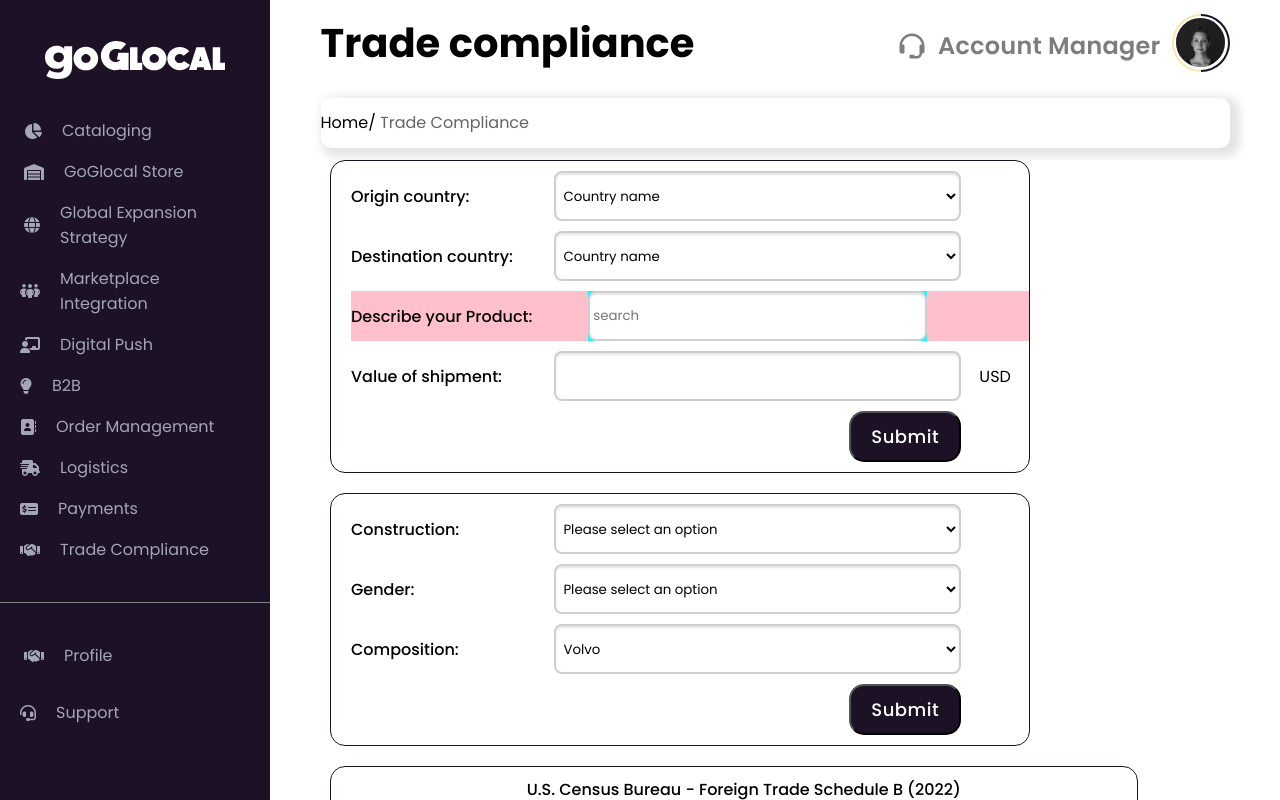
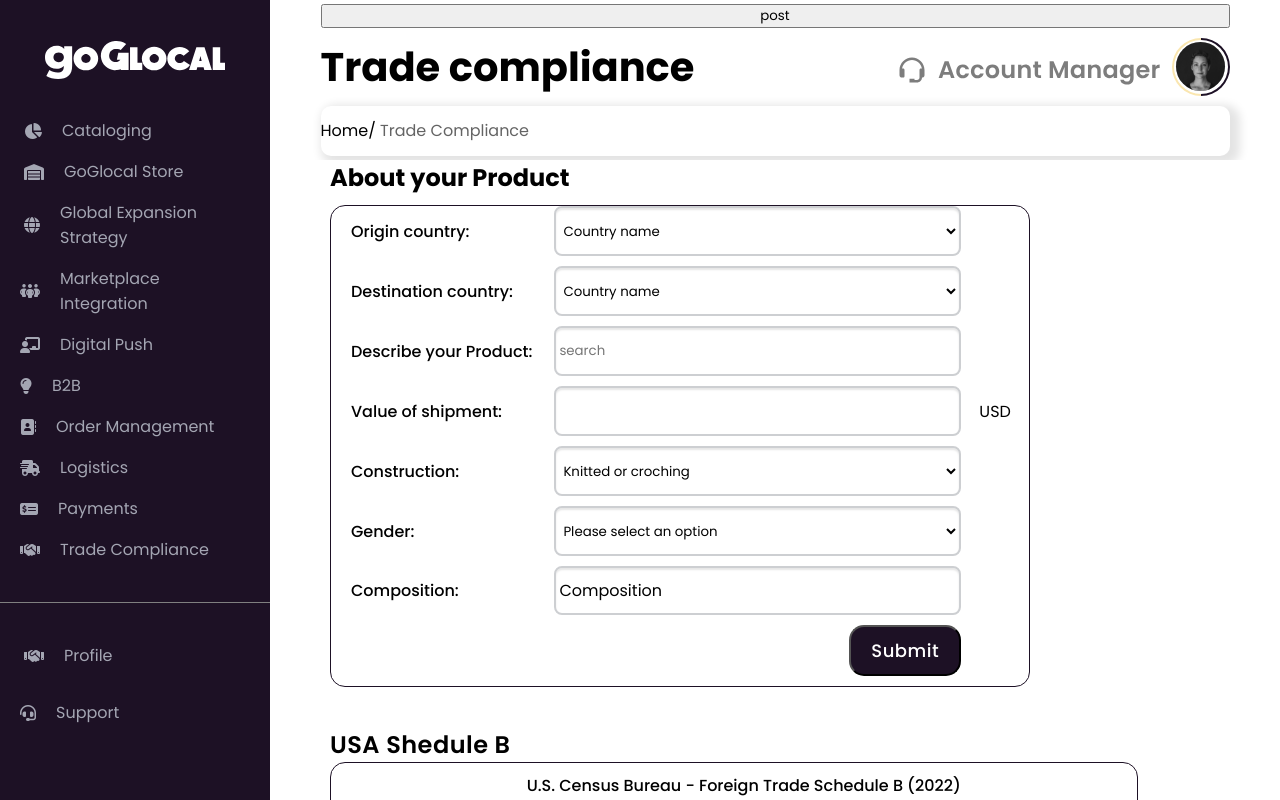
Before and after one commit to ankith111/Ecommerce-Webapp, a React (Create React App) app in the folder frontend/: page /trade in a window 1280 px wide. Built offline with nearby package versions, Linux system fonts and the light colour scheme.

Commit message:
corrected

```diff
--- a/frontend/src/Components/Trade/Trade.js
+++ b/frontend/src/Components/Trade/Trade.js
@@ -1,20 +1,164 @@
-import React, { useState } from "react";
+import React, { useEffect, useState } from "react";
 import Image from "react";
 import JSONDATA from "../data.json";
+import Axios from "axios";
 import i from "./i.svg";
 import Button from "../../Utilities/Components/Button/Button";
 import "../Logistics/LogisticsMainPage.scss";
 import Sidebar from "../../Utilities/Components/Sidebar/Sidebar";
 import "./Trade.scss";
+import axios from "axios";
+import { Metadata } from "libphonenumber-js/core";
 function Trade() {
+  const url = "http://65.0.204.216/trade_compliance/get_hs_code";
 
-  const [sterm,setsterm] = useState("");
+
+  const [matdata, setmatdata] = useState({});
+  const [gendata, setgendata] = useState("");
+  const [Data, setData] = useState({
+    chapter: "62",
+    format: "questions",
+    description: "",
+
+    answers: {
+      gender: gendata,
+      material : {
+         cotton : matdata.cotton,
+      }
+  }
+  });
+
+  async function addTodo() {
+
+    try {
+      const url = "http://65.0.204.216/trade_compliance/get_hs_code";
+      const config = {
+          headers: {
+              "Content-Type": "application/json",
+
+          },
+      };
+
+    //   const body = {
+    //     "chapter": "62",
+    //     "country": "United States",
+    //     "format": "questions",
+    //     "description": "shirt",
+    //     "answers": {
+    //         "gender": "Women's or girls",
+    //         "material" : {
+    //             "cotton": 70
+    //         }
+    //     }
+    // };
+    const body = JSON.stringify(Data);
+      const res = await axios.post(url, body, config);
+
+      console.log("sent", res);
+  } catch (err) {
+      console.log("Error in sending data!", err.response.data);
+      alert("Error in sending data!");
+      // if (err.response.data.detail === "Invalid token.") {
+      //     history.push("/");
+      //     localStorage.removeItem("token");
+      // }
+  }
+  }
+  useEffect(() => {
+    setData((state)=>{
+      return{
+        ...state,
+      answers: {
+        gender: gendata,
+        material : {
+           cotton : Number(matdata.cotton),
+           wool: Number(matdata.wool),
+        }
+    }
+  }
+      });
+
+}, [gendata,matdata]);
+
+
+  const onChangeHandler = (e) => {
+
+    setData((state) => {
+      return {
+        ...state,
+        [e.target.name]: e.target.value,
+         description: sterm,
+      };
+    });
+  };
+  const onChangeHandler1 = (e) => {
+    setmatdata((state) => {
+      return {
+        ...state,
+        [e.target.name]: e.target.value,
+      };
+    });
+
+  };
+  const onChangeHandler2 = (e) => {
+    setgendata(() => {
+
+      return (e.target.value);
+    });
+
+
+  };
+
+  const onSubmitHandler = (e) => {
+    e.preventDefault();
+
+    console.log(Data);
+    addTodo();
+
+  };
+
+  const [sterm, setsterm] = useState("");
+  const [cot, setcot] = useState(false);
+  const [dis, setdis] = useState("none");
+  let m = 0;
+
+  let aks = () => {
+    let arr = JSONDATA.filter((val) => {
+      if (sterm == "") {
+      } else if (val.toLowerCase().includes(sterm.toLowerCase())) {
+        return val;
+      }
+    });
+    if (arr.length === 0) {
+      return <div style={{ color: "red" }}>Enter Valid Input</div>;
+    } else {
+      const main = arr.map((val) => {
+        if (val === sterm) {
+          m = 1;
+        } else {
           return (
-
+            <div
+              onClick={() => {
+                setsterm(val);
+              }}
+              className="vah"
+            >
+              {val}
+            </div>
+          );
+        }
+      });
+      return <div className="sheet">{m ? "" : main}</div>;
+    }
+  };
+  return (
     <div className="mainPage">
-      <Sidebar />
+      <Sidebar className="sidebar" />
       <div className="m1">
         <div className="hed1">
+          <button id="post" onClick={addTodo}>
+            post
+          </button>
           <div className="nav1 f-l fw-b">
             <div>Trade compliance</div>
             <img src={i}></img>
@@ -26,32 +170,41 @@ function Trade() {
             </div>
           </div>
         </div>
-
+        <div className="f-m fw-b abt">About your Product</div>
 
         <div className="f3">
-          <form className="form">
+          <form className="form" onSubmit={onSubmitHandler}>
             <div className="input">
               <label for="country" className="f-sx fw-m lab">
                 Origin country:
               </label>
 
-              <select className="ph " name="country" id="cars">
-              <option   value="" disabled selected>Country name</option>
+              <select
+                className="ph "
+                name="country"
+                id="cars"
+                onChange={(e) => {
+                  onChangeHandler(e);
+                }}
+                required
+              >
+                <option value="" disabled selected>
+                  Country name
+                </option>
                 <option
                   placeholder="Country"
                   className="op ff-poppins f-sx fw-m ph."
-                  value="volvo"
+                  value="USA"
                 >
                   USA
                 </option>
                 <option
                   placeholder="Country"
                   className="op ff-poppins f-sx fw-m"
-                  value="saab"
+                  value="India"
                 >
                   India
                 </option>
-
               </select>
               <div className="usd"></div>
             </div>
@@ -60,15 +213,24 @@ function Trade() {
                 Destination country:
               </label>
 
-              <select className="ph" name="country" id="cars">
-              <option className="uno"  value="" disabled selected>Country name</option>
-                <option className="op ff-poppins f-sx fw-m" value="volvo">
+              <select
+                className="ph"
+                name="country"
+                id="cars"
+                required
+                onChange={(e) => {
+                  onChangeHandler(e);
+                }}
+              >
+                <option className="uno" value="" disabled selected>
+                  Country name
+                </option>
+                <option className="op ff-poppins f-sx fw-m" value="USA">
                   USA
                 </option>
-                <option className="op ff-poppins f-sx fw-m" value="saab">
+                <option className="op ff-poppins f-sx fw-m" value="India">
                   India
                 </option>
-
               </select>
               <div className="usd"></div>
             </div>
@@ -80,36 +242,18 @@ function Trade() {
               <div className="inputsp">
                 <input
                   type="text"
+                  name="description"
                   placeholder="search"
+                  value={sterm}
                   className="insp"
-              onChange={(event)=>{
+                  onChange={(event) => {
                     setsterm(event.target.value);
+
+                    setcot(true);
                   }}
-              >
-              </input>
-              {
-                <div className="sheet">
-                {JSONDATA.filter((val)=>{
-                  if(sterm==""){
-
-                  }
-                  else if(val.toLowerCase().includes(sterm.toLowerCase())){
-                    return val;
-                  }
-                }).map((val,key)=>{
-                  return(
-                    <div className="user">
-                      <p>{val}</p>
+                ></input>
+                {cot ? aks() : ""}
               </div>
-                  )
-                })}
-                </div>
-              }
-             </div>
-
-
-
-
 
               <div className="usd"></div>
             </div>
@@ -117,41 +261,32 @@ function Trade() {
               <label for="country" className="f-sx fw-m lab">
                 Value of shipment:
               </label>
-              <input className="ph"></input>
+              <input
+                className="ph"
+                type="number"
+                name="value"
+                required
+                onChange={(e) => {
+                  onChangeHandler(e);
+                }}
+              ></input>
               <div className="usd">USD</div>
             </div>
-            <div className="btns">
-              <Button
-                //  style={{ justifySelf: "flex-end" }}
-                className="btn-primary fw-m f-s sub"
-              >
-                Submit
-              </Button>
-            </div>
-          </form>
 
-          <form className="form">
             <div className="input">
               <label for="country" className="f-sx fw-m lab">
                 Construction:
               </label>
-              <select className="ph" name="country" id="cars">
-              <option className="uno"  value="" disabled selected>Please select an option</option>
-                <option
-
-                  className="op ff-poppins f-sx fw-m"
-                  value="volvo"
-                >Knitted or croching
-
+              <select className="ph" name="country" id="cars" required>
+                {/* <option className="uno" value="" disabled selected>
+                  Please select an option
+                </option> */}
+                <option className="op ff-poppins f-sx fw-m" value="volvo">
+                  Knitted or croching
                 </option>
-                <option
-
-                  className="op ff-poppins f-sx fw-m"
-                  value="saab"
-                >
+                <option className="op ff-poppins f-sx fw-m" value="saab">
                   other
                 </option>
-
               </select>
               <div className="usd"></div>
             </div>
@@ -160,18 +295,39 @@ function Trade() {
                 Gender:
               </label>
 
-              <select className="ph" name="country" id="cars">
-              <option className="uno"  value="" disabled selected>Please select an option</option>
-                <option className="op ff-poppins f-sx fw-m" value="volvo">
+              <select
+                className="ph"
+                name="gender"
+                id="cars"
+                required
+                onChange={(e) => {
+                  onChangeHandler2(e);
+                }}
+              >
+                <option className="uno" value="" disabled selected>
+                  Please select an option
+                </option>
+                <option
+                  className="op ff-poppins f-sx fw-m"
+                  name="gender"
+                  value="Men's or Boys"
+                >
                   Men's or Boys
                 </option>
-                <option className="op ff-poppins f-sx fw-m" value="saab">
+                <option
+                  className="op ff-poppins f-sx fw-m"
+                  name="gender"
+                  value="Women's or girls"
+                >
                   Women's or girls
                 </option>
-                <option className="op ff-poppins f-sx fw-m" value="opel">
+                <option
+                  className="op ff-poppins f-sx fw-m"
+                  name="gender"
+                  value="Babies"
+                >
                   Babies
                 </option>
-
               </select>
               <div className="usd"></div>
             </div>
@@ -179,20 +335,68 @@ function Trade() {
               <label for="country" className="f-sx fw-m lab">
                 Composition:
               </label>
-              <select className="ph" name="country" id="cars">
-                <option className="op ff-poppins f-sx fw-m" value="volvo">
-                  Volvo
-                </option>
-                <option className="op ff-poppins f-sx fw-m" value="saab">
-                  Saab
-                </option>
-                <option className="op ff-poppins f-sx fw-m" value="opel">
-                  Opel
-                </option>
-                <option className="op ff-poppins f-sx fw-m" value="audi">
-                  Audi
-                </option>
-              </select>
+              <div className="composition">
+                <div
+                  className="compdis"
+                  style={{ cursor: "pointer" }}
+                  onClick={() => {
+                    // e.preventDefault();
+                    if (dis == "none") {
+                      setdis("contents");
+                    } else {
+                      setdis("none");
+                    }
+                  }}
+                >
+                  Composition
+                </div>
+
+                <div className="composition1" style={{ display: `${dis}` }}>
+                  <div className="co">
+                    <input
+                      className="compin"
+                      name="cotton"
+                      type="tel"
+                      onChange={(e) => {
+                        onChangeHandler1(e);
+                      }}
+                    ></input>
+                    <div className="cmo">%Cotton</div>
+                  </div>
+                  <div className="co">
+                    <input
+                      className="compin"
+                      name="wool"
+                      type="tel"
+                      onChange={(e) => {
+                        onChangeHandler1(e);
+                      }}
+
+                    ></input>
+                    <div className="cmo">%wool or fine animal hair</div>
+                  </div>
+                  <div className="co">
+                    <input className="compin" type="number"></input>
+                    <div className="cmo">%synthetic fibres</div>
+                  </div>
+                  <div className="co">
+                    <input className="compin" type="number"></input>
+                    <div className="cmo">%other textile material</div>
+                  </div>
+                  <div className="co">
+                    <input className="compin" type="number"></input>
+                    <div className="cmo">%manmade fibre</div>
+                  </div>
+                  <div className="co">
+                    <input className="compin" type="number"></input>
+                    <div className="cmo">%artificial fibers</div>
+                  </div>
+                  <div className="co">
+                    <input className="compin" type="number"></input>
+                    <div className="cmo">%Kashmir (cashmere) goats</div>
+                  </div>
+                </div>
+              </div>
               <div className="usd"></div>
             </div>
 
@@ -205,109 +409,55 @@ function Trade() {
               </Button>
             </div>
           </form>
-
+          <div>
+            <div className="ushb">USA Shedule B</div>
             <div className="us">
               <div className="chapu fw-m">
                 U.S. Census Bureau - Foreign Trade Schedule B (2022) <br />
                 <div className="chapa fw-m ">
                   Chapter61 <br />
-                CHAPTER 61-ARTICLES OF APPAREL AND CLOTHING ACCESSORIES, KNITTED
-                OR CROCHETED <br />
+                  CHAPTER 61-ARTICLES OF APPAREL AND CLOTHING ACCESSORIES,
+                  KNITTED OR CROCHETED <br />
                 </div>
               </div>
 
-
               <div className="sb">
                 <div className=" u1 fw-b">
+                  <div className="u2 ">Schedule B Number</div>
 
-            <div className="u2 ">
-            Schedule B Number
+                  <div className="u2m   ">Description</div>
+
+                  <div className="u2  ">UOM</div>
+
+                  <hr />
+                </div>
+                <div className="u1">
+                  <div className="u2">61.04</div>
+
+                  <div className="u2m">
+                    Women's or girls' suits, ensembles, suit-type jackets,
+                    blazers. dresses, skirts, divided skirts, trousers, bib and
+                    brace overalls, breeches and shorts (other than swimwear)
+                    knitted or crocheted:
                   </div>
 
-            <div className="u2m   ">
-            Description
+                  <div className="u2"></div>
                 </div>
 
-            <div className="u2  ">
-            UOM
-            </div>
+                <div className="u1">
+                  <div className="u2"></div>
 
-        < hr/>
+                  <div className="u2m">-Dresses</div>
 
-
+                  <div className="u2"></div>
                 </div>
                 <div className="u1">
+                  <div className="u2">61. 04</div>
 
-            <div className="u2">
-            61.04
+                  <div className="u2m">- -of cotton</div>
+
+                  <div className="u2">Doz.,kg</div>
                 </div>
-
-            <div className="u2m">
-            Women's or girls' suits, ensembles, suit-type jackets, blazers. dresses, skirts, divided skirts, trousers, bib and brace overalls, breeches and shorts (other than swimwear) knitted or crocheted:
-            </div>
-
-            <div className="u2">
-
-            </div>
-
-</div>
-
-
-            <div className="u1">
-
-
-
-
-            <div className="u2">
-
-            </div>
-
-            <div className="u2m">
-               -Dresses
-            </div>
-
-            <div className="u2">
-
-            </div>
-
-
-
-
-
-
-
-
-
-
-
-            </div>
-            <div className="u1">
-
-            <div className="u2">
-            61. 04
-            </div>
-
-            <div className="u2m">
-            - -of cotton
-            </div>
-
-            <div className="u2">
-            Doz.,kg
-            </div>
-
-
-
-
-
-
-
-
-
-
-
-
-
-
               </div>
             </div>
           </div>
--- a/frontend/src/Components/Trade/Trade.scss
+++ b/frontend/src/Components/Trade/Trade.scss
@@ -7,17 +7,19 @@
         // background-color: aquamarine;
         width: 99%;
         row-gap: 10px;
-       margin-top: 140px;
         background: #FFFFFF;
         border: 1px solid #1D1125;
         border-radius: 15px;
         padding: 10px 0px 10px 20px;
 
         }
+
+            // background-color: aquamarine;
             .f3{
                 // background-color: aquamarine;
-            padding: 0px;
+                padding: 20px 0px 20px 0px;
             }
+
         .m1{
             overflow-y: scroll;
             margin-top: 64px;
@@ -38,9 +40,18 @@
              overflow: hidden;
           position: sticky;
           top: 0;
-          z-index: 100;
+          z-index: 5;
           background-color: #FFFFFF;
           width: 100%;
+        }
+        .us{
+
+            background: #FFFFFF;
+            border: 1px solid #1D1125;
+            border-radius: 15px;
+         padding: 10px 0px 10px 20px;
+            width:99%;
+
         }
 }
 @media screen and (min-width: 750px){
@@ -53,7 +64,7 @@
         background: #FFFFFF;
         border: 1px solid #1D1125;
         border-radius: 15px;
-        padding: 10px 0px 10px 20px;
+        padding: 0px 0px 10px 20px;
 
         }
         .form2{
@@ -67,7 +78,7 @@
 
         .f3{
             // background-color: aquamarine;
-            padding: 0px 0px 0px 60px;
+            padding: 10px 0px 20px 60px;
         }
         .m1{
             overflow-y: scroll;
@@ -89,11 +100,20 @@
              overflow: hidden;
           position: sticky;
           top: 0;
-          z-index: 100;
+          z-index: 50;
           background-color: #FFFFFF;
           width: 100%;
          padding-left: 5%;
          padding-right: 5%;
+        }
+        .us{
+
+            background: #FFFFFF;
+            border: 1px solid #1D1125;
+            border-radius: 15px;
+         padding: 10px 0px 10px 20px;
+            width:85%;
+
         }
 }
 
@@ -116,6 +136,7 @@ flex-direction: row;
 justify-content: space-between;
 align-items: center;
 // position: relative;
+// background-color: aqua;
 }
 .lab{
     width: 30%;
@@ -145,7 +166,8 @@ color:#1D1125;
 .f3{
     display: flex;
     flex-direction: column;
-    row-gap: 20px;
+    row-gap: 40px;
+    // background-color: aqua;
 }
 .btns{
     padding-right: 10%;
@@ -163,15 +185,7 @@ color:#1D1125;
     column-gap: 80px;
 }
 
-.us{
 
-    background: #FFFFFF;
-    border: 1px solid #1D1125;
-    border-radius: 15px;
- padding: 10px 0px 10px 20px;
-    width:85%;
-
-}
 
 .padding-table-columns{
 background: #FFFFFF;
@@ -184,8 +198,6 @@ padding-left: 1%;
 padding-right: 5%;
 
 }
-
-
 
 .chapu{
     text-align: center;
@@ -204,7 +216,6 @@ padding:10px 20px;
 margin-right: auto;
 display: flex;
 flex-direction: column;
-
 row-gap: 20px;
 background-color: aqua;
 background: #FFFFFF;
@@ -240,25 +251,27 @@ border-radius: 8px;
     flex-direction: column;
     position: absolute;
     top:50px;
+    max-height: 250px;
     width: 500px;
-    background-color: #C7C7C7;
-    max-height: 50px;
-    // background-color: #C7C7C7;
+    background-color: #C8C8C8;
+    overflow-y: scroll;
+    z-index: 0;
 }
 .inputsp{
 display: flex;
 flex-direction: column;
-width: 50%;
-background-color: aqua;
+width: 60%;
+// background-color: aqua;
 position: relative;
+z-index: 0;
 
 }
 .ins{
     display: flex;
     flex-direction: row;
+    align-items: center;
     justify-content: space-between;
-    align-items: center;
-    background-color: pink;
+    // background-color: pink;
 }
 .user{
     background-color: aquamarine;
@@ -272,3 +285,82 @@ border-radius: 8px;
 background-color: #FFFFFF;
 padding: 10px 3px;
 }
+.dog{
+    width:80%;
+}
+.sidebar{
+    z-index: 10;
+}
+.ushb{
+    font-family: 'Poppins';
+font-style: normal;
+font-weight: 600;
+font-size: 24px;
+// line-height: 140%;
+/* identical to box height, or 34px */
+
+letter-spacing: 0.02em;
+
+color: #000000;
+}
+.vah{
+    background-color: white;
+    border: 1px solid black;
+    cursor: pointer;
+}
+.insp:focus{
+    border: none;
+}
+.composition{
+    display: flex;
+    flex-direction: column;
+    // border:1px solid black;
+    border-radius: 2px;
+    width: 60%;
+    row-gap: 10px;
+    align-items: flex-start;
+
+}
+.composition1{
+    width:100%;
+    display:flex;
+    flex-direction: column;
+    row-gap:10px;
+}
+.co{
+    display: flex;
+    flex-direction: row;
+    column-gap: 10px;
+}
+.compin{
+    width: 20%;
+
+}
+.cmo{
+    width : 70%;
+    // background-color: yellow;
+}
+.non{
+    // display:;
+}
+.compdis{
+border: 2px solid #CDCFD2;
+box-shadow: inset 0px 2px 2px rgba(0, 0, 0, 0.1);
+border-radius: 8px;
+background-color: #FFFFFF;
+padding: 10px 3px;
+width:100%;
+}
+.acc{
+    border: 2px solid #CDCFD2;
+    box-shadow: inset 0px 2px 2px rgba(0, 0, 0, 0.1);
+    border-radius: 8px;
+    padding: 5px 5px;
+    cursor: pointer;
+    // background-color: rgb(26, 232, 26);
+}
+
+.abt{
+    padding-left: 60px;
+
+}
--- /dev/null
+++ b/package.json
@@ -0,0 +1,5 @@
+{
+  "dependencies": {
+    "axios": "^0.27.2"
+  }
+}
```
Lines whose indentation alone changed are shown as unchanged.
